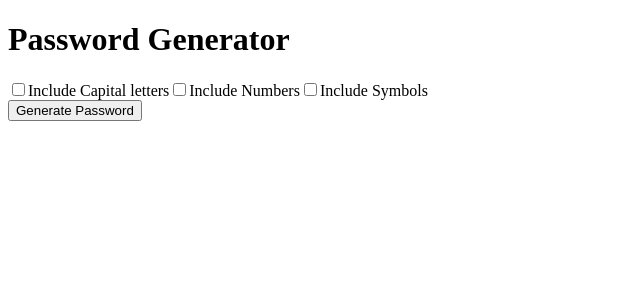
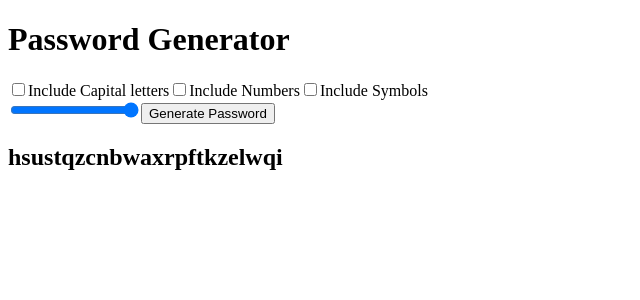
Before and after one commit to N-eeraj/password-generator, a React (Vite) app: page / in a window 1280 px wide. Both pictures are taken after a click on the button "Generate Password". Shown: the top 300 px of the page, without its empty margins (0-640 px from the left). Built offline with nearby package versions, Linux system fonts and the light colour scheme.

Commit message:
Added password length range & show password

```diff
--- a/src/App.jsx
+++ b/src/App.jsx
@@ -3,13 +3,15 @@ import { useState } from 'react'
 import Header from '@components/Header'
 import Checkbox from '@components/Checkbox'
 import Button from '@components/Button'
+import Range from '@components/Range'
 
 import options from '@/data'
 import { createPassword } from '@/helpers'
 
 const App = () => {
-
     const [requirements, setRequirements] = useState([])
+    const [passwordLength, setPasswordLength] = useState(24)
+    const [password, setPassword] = useState(null)
 
     const handleChange = (checked, value) => {
         if (checked)
@@ -18,10 +20,7 @@ const App = () => {
             setRequirements(requirements => requirements.filter(item => item !== value))
     }
 
-    const handleGeneratePassword = () => {
-        const password = createPassword(requirements)
-        console.log(password)
-    }
+    const handleGeneratePassword = () => setPassword(createPassword(requirements, passwordLength))
 
     return (
         <div className="App">
@@ -40,7 +39,16 @@ const App = () => {
                 }
             </div>
 
+            <Range updateLength={setPasswordLength} />
+
             <Button generatePassword={handleGeneratePassword} />
+
+            {
+                password &&
+                <h2>
+                    {password}
+                </h2>
+            }
 
         </div>
     )
--- /dev/null
+++ b/src/components/Range.jsx
@@ -0,0 +1,11 @@
+const Button = ({ updateLength }) => {
+    return (
+        <input
+            type="range"
+            min={6}
+            max={24}
+            onChange={({target}) => updateLength(target.value)} />
+    )
+}
+
+export default Button
```
